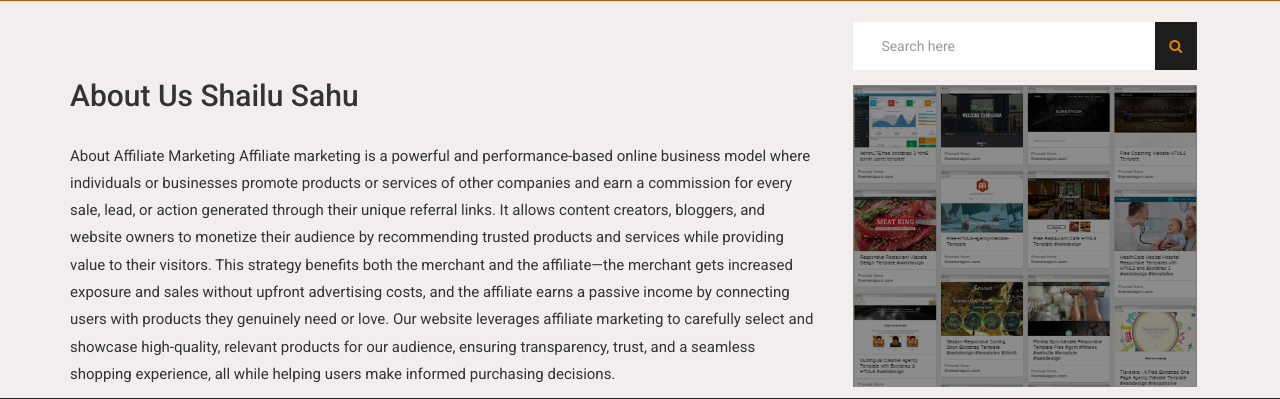
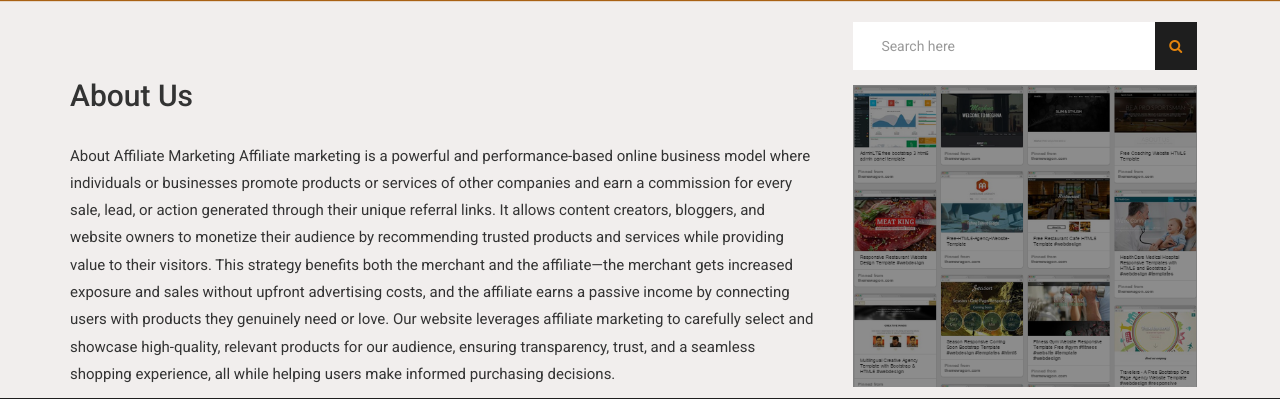
Before and after one commit to shailendra-sahu-43/Blog_Project, a Django app: page /about in a window 1280 px wide. Shown: the part 50-449 px from the top of the page. Run offline with Django 5.2, Linux system fonts and the light colour scheme; some libraries are stand-ins or nearby versions.

Commit message:
about page now once again updated

```diff
--- a/ecommerceapp/templates/about.html
+++ b/ecommerceapp/templates/about.html
@@ -11,7 +11,7 @@
                         <article>
                             <br>
                             <br>
-                            <h1>about us  shailu sahu</h1>
+                            <h1>about us </h1>
                             <br>
 
                             <p> About Affiliate Marketing
```
